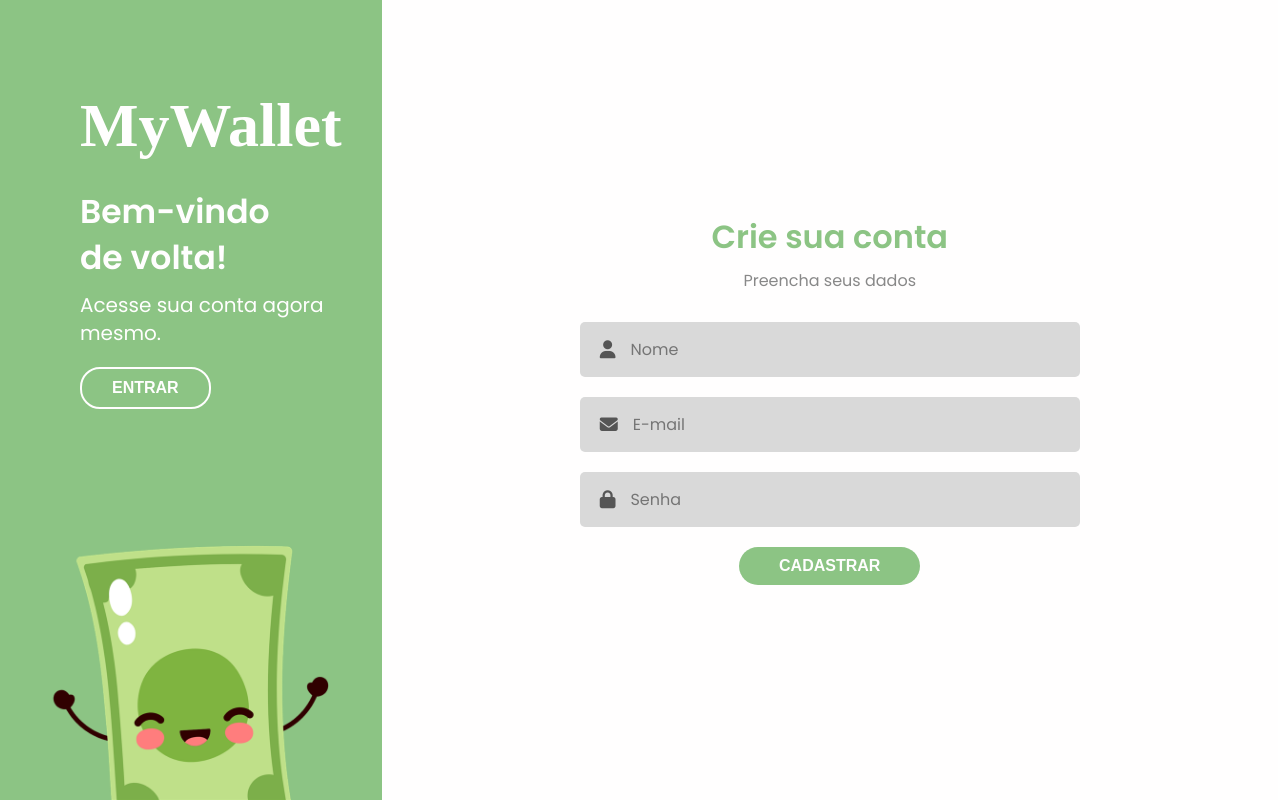
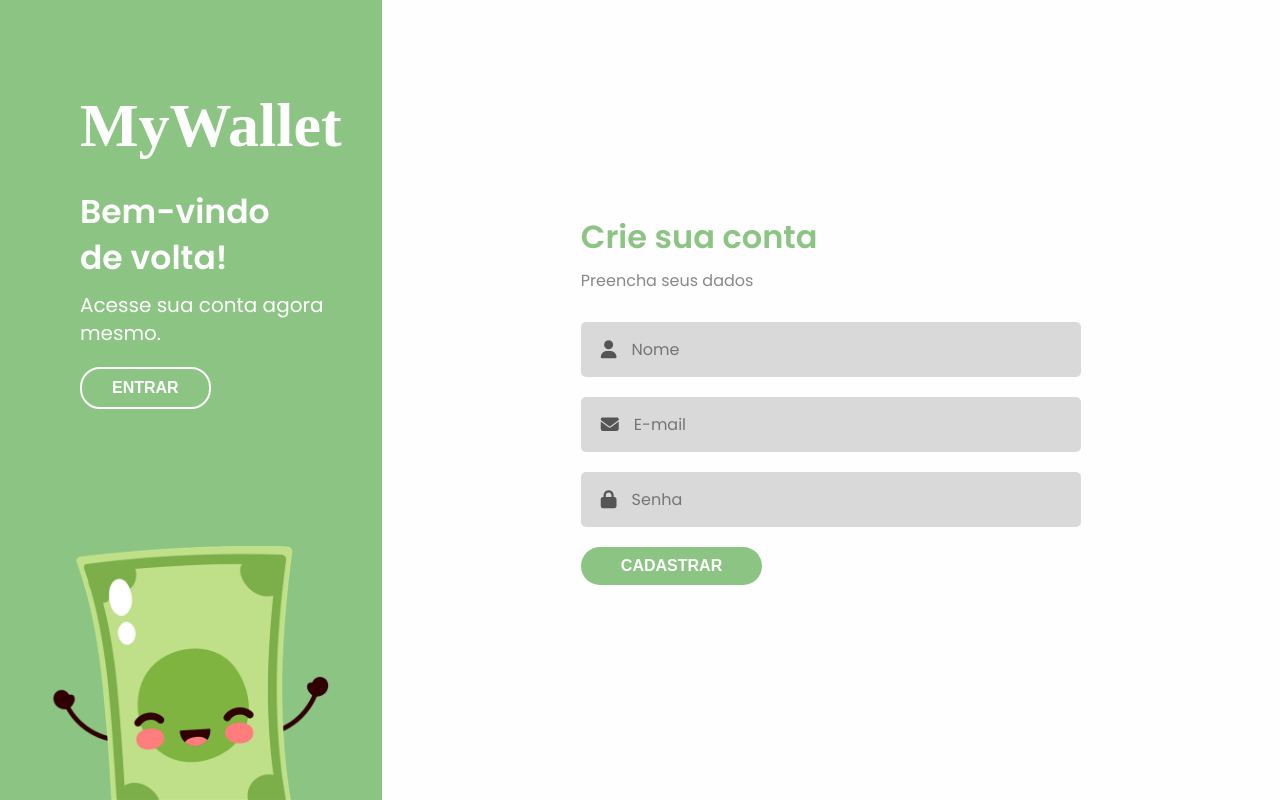
Before and after one commit to gyoora/myWallet, a PHP site: page /cadastro in a window 1280 px wide. Run offline with PHP 8.4, Linux system fonts and the light colour scheme; some libraries are stand-ins or nearby versions; some web fonts are replaced.

Commit message:
tela cadastro + controller

```diff
--- a/CSS/cadastro.css
+++ b/CSS/cadastro.css
@@ -6,6 +6,8 @@
 }
 
 body {
+    width: 100%;
+    height: 100vh;
     font-family: 'Poppins', sans-serif;
     display: flex;
     height: 100vh;
@@ -70,6 +72,16 @@ button a {
     color: #FFFEFE;
 }
 
+form {
+    display: flex;
+    width: 100%;
+    flex-wrap: wrap;
+    align-content: center;
+    flex-direction: column;
+    justify-content: center;
+    align-items: flex-start;
+}
+
 .left img {
     position: absolute;
     bottom: 0;
@@ -80,7 +92,8 @@ button a {
 }
 
 .right {
-    width: 70%;
+    width: 100%;
+    height: 100vh;
     background-color: #FFFEFE;
     display: flex;
     flex-direction: column;
--- a/Controllers/myWalletController.php
+++ b/Controllers/myWalletController.php
@@ -25,7 +25,13 @@
                 }
 
                 if($valido) {
+                    $usuarioDAO = new UsuariosDAO($this->db);
 
+                    $usuario = new Usuarios(0, $_POST['nome'], $_POST['email'], $_POST['senha']);
+
+                    $usuarioDAO->cadastrar($usuario);
+
+                    header("Location: login");
                 }
             }
         }
--- a/Models/DAO/usuariosDAO.php
+++ b/Models/DAO/usuariosDAO.php
@@ -3,10 +3,10 @@
         public function __construct(private $db = null){}
 
         public function cadastrar(Usuarios $usuario) {
-            $slq = "INSERT INTO usuarios (nome, email, senha) VALUES (?,?,?)";
+            $sql = "INSERT INTO usuarios (nome, email, senha) VALUES (?,?,?)";
 
             try {
-                $stm = $this->db->prepare($slq);
+                $stm = $this->db->prepare($sql);
                 $stm->bindValue(1, $usuario->getNome(), PDO::PARAM_STR);
                 $stm->bindValue(2, $usuario->getEmail(), PDO::PARAM_STR);
                 $stm->bindValue(3, $usuario->getSenha(), PDO::PARAM_STR);
--- a/Views/cadastro.php
+++ b/Views/cadastro.php
@@ -19,6 +19,7 @@
         <img src="img/dim-feliz.png" alt="Dinheirinho feliz">
     </div>
     <div class="right">
+        <form method="POST" action="cadastrar">
             <h2>Crie sua conta</h2>
             <p>Preencha seus dados</p>
             <div class="form-group">
@@ -33,7 +34,8 @@
                 <i class="fas fa-lock"></i>
                 <input type="password" placeholder="Senha" name="senha">
             </div>
-        <button>CADASTRAR</button>
+            <button type="submit">CADASTRAR</button>
+        </form>
     </div>
     <script src="https://kit.fontawesome.com/8ec4f5570d.js" crossorigin="anonymous"></script>
 </body>
--- a/rotas.php
+++ b/rotas.php
@@ -30,6 +30,7 @@
 	$route = new Rotas();
 	$route->get("/", [HomeController::class, "home"]);
 	$route->get("/cadastro", [MyWalletController::class, "telaCadastro"]);
+	$route->post("/cadastro", [MyWalletController::class, "cadastrar"]);
 	$route->get("/login", [MyWalletController::class, "telaLogin"]);
 
 ?>
```
Also changed, not shown: CSS/dashboard.css (added). Lines whose indentation alone changed are shown as unchanged.
